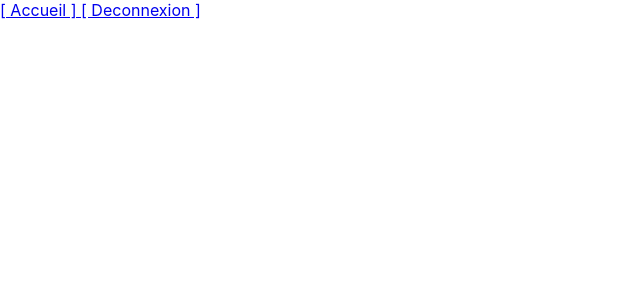
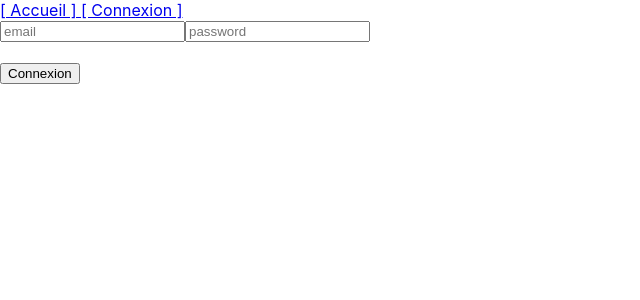
Before and after one commit to Yamakyu/ProjetBuvetteV1, a React (Create React App) app in the folder frontend/: page /login in a window 1280 px wide. Shown: the top 300 px of the page, without its empty margins (0-640 px from the left). Built offline with nearby package versions, Linux system fonts and the light colour scheme.

Commit message:
Fix : divers soucis liés au fait d'avoir une session expirée ou vide

```diff
--- a/frontend/src/App.js
+++ b/frontend/src/App.js
@@ -15,12 +15,14 @@ import ModifierUtilisateur from "./Components/PagesAdmin/ModifierUtilisateur";
 
 function App() {
   let getLocalStorage = (localStorageKey) => {
-    if (localStorage.getItem(localStorageKey) != null) {
+    try {
       return JSON.parse(localStorage.getItem(localStorageKey));
-    } else {
+    } catch (error) {
       console.log(
         `Impossible de trouver la clé de localStorage ${localStorageKey}`
       );
+      console.log(error);
+      return null;
     }
   };
 
@@ -31,6 +33,7 @@ function App() {
       : {
           userInfo: {},
           userToken: "",
+          userConnexionStatus: "",
         }
   );
 
@@ -44,7 +47,7 @@ function App() {
         <Navbar />
         <Routes>
           <Route path="/" element={<Accueil />} />
-          <Route path="/connexion" element={<Connexion />} />
+          <Route path="/login" element={<Connexion />} />
           <Route path="/admin" element={<AdminMain />} />
           <Route path="/manage/buvette" element={<GestionBuvette />} />
           <Route path="/manage/materiel" element={<GestionMateriel />} />
--- a/frontend/src/Components/Connexion.jsx
+++ b/frontend/src/Components/Connexion.jsx
@@ -13,6 +13,9 @@ export default function Connexion() {
     const [email, setEmail] = useState("");
     const [password, setPassword] = useState("");
 
+
+    //------------------------------------------------------------------
+
     const submitForm = (formEvent) => {
         formEvent.preventDefault();
 
@@ -26,20 +29,17 @@ export default function Connexion() {
         .then((data) => {
 
             let thatNewSession;
+            console.log(data.message);
 
             if(data.user){
-                console.log(data.message);
                 console.log(data.user);
                 console.log(`Le token (extreme) : ${data.newToken}`);
 
                 thatNewSession = {
                     userInfo: data.user,
-                    userToken: data.newToken
+                    userToken: data.newToken,
+                    userConnexionStatus:"Vous êtes connecté"
                 };
-            }else if (data.error){
-                console.log(data.error);
-            }
-
 
                 localStorage.setItem('currentSession', JSON.stringify(thatNewSession));
                 setActiveSession(thatNewSession);
@@ -63,6 +63,13 @@ export default function Connexion() {
                         break;
                 }
 
+            }else if (data.error){
+                console.log(data.error);
+            }
+                setActiveSession(prevState => ({
+                    ...prevState,
+                    userConnexionStatus:data.message
+                }));
         })
         .catch((err) => console.log(err));
 
@@ -86,6 +93,8 @@ export default function Connexion() {
                 <button>Connexion</button>
             </form>
 
+            {activeSession.userConnexionStatus}
+
         </div>
     )
 
--- a/frontend/src/Components/Navbar.jsx
+++ b/frontend/src/Components/Navbar.jsx
@@ -16,11 +16,12 @@ export default function Navbar() {
 
     let generateNavbar = () =>{
 
-        if (activeSession === undefined){
+        try{
+            if (activeSession.userInfo.droits === undefined || !activeSession){
                 return(
                     <nav>
                         <Link to="/"> [ Accueil ] </Link>
-                    <Link to="/connexion"> [ Connexion ] </Link>
+                        <Link to="/login"> [ Connexion ] </Link>
                     </nav>
                 )
             }
@@ -69,6 +70,15 @@ export default function Navbar() {
                 }
             }
         }
+        catch(error){
+            return(
+                <nav>
+                    <Link to="/"> [ Accueil ] </Link>
+                    <Link to="/login"> [ Connexion ] </Link>
+                </nav>
+            )
+        }
+    }
 
 
     return (
--- a/frontend/src/Components/PagesAdmin/ModifierUtilisateur.jsx
+++ b/frontend/src/Components/PagesAdmin/ModifierUtilisateur.jsx
@@ -1,10 +1,14 @@
 import React, { useContext, useEffect, useState } from 'react'
 import { SessionContext } from '../../Contexts/SessionContext'
 import UserForm from '../Utility/UserForm';
+import { useNavigate } from 'react-router-dom';
+
 
 
 export default function ModifierUtilisateur() {
-    const {activeSession}= useContext(SessionContext);
+    const {activeSession, setActiveSession}= useContext(SessionContext);
+
+    const myAppNavigator = useNavigate();
 
     const [isDoubleChecking, setIsDoubleChecking] = useState(false);
     const [confirmButton, setConfirmButton] = useState();
@@ -36,6 +40,19 @@ export default function ModifierUtilisateur() {
             .then((res) => res.json())
             .then((data) => {
                 console.log(data.message);
+
+                if (data.needLogout || !data.resultArray){
+                    setActiveSession(() => localStorage.setItem('currentSession', null));
+                    setActiveSession(prevState => ({
+                        ...prevState,
+                        userConnexionStatus:data.message
+                    }));
+
+                    console.log("statut de ActiveSession :");
+                    console.log(activeSession);
+
+                    myAppNavigator("/login");
+                }
                 console.log(data.resultArray);
 
                 //setApiSearchResponse(data.message);
```
Also changed, not shown: 1 other file (tests, documents, lock files or other folders). Lines whose indentation alone changed are shown as unchanged.
